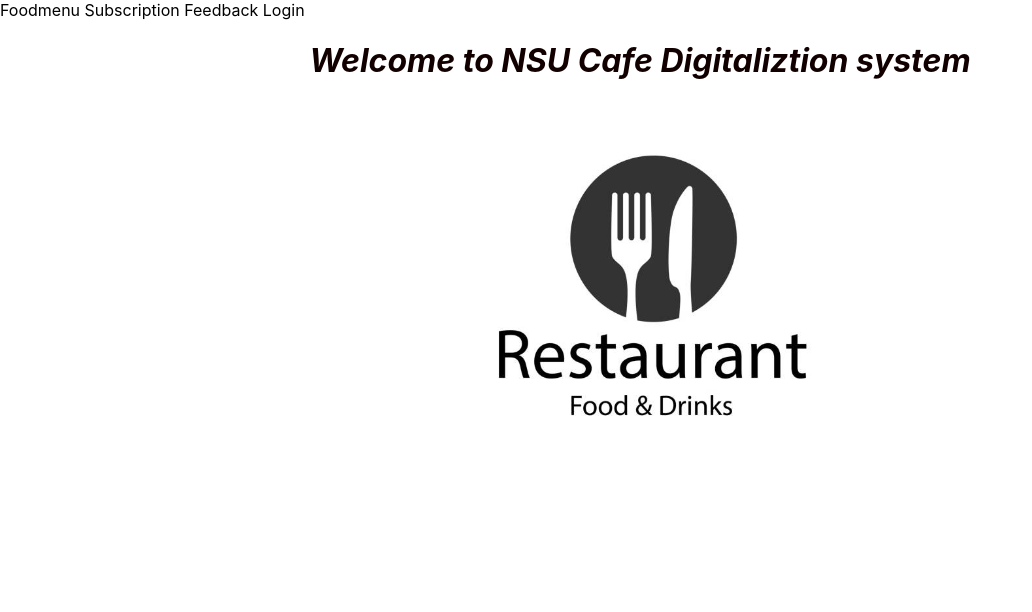
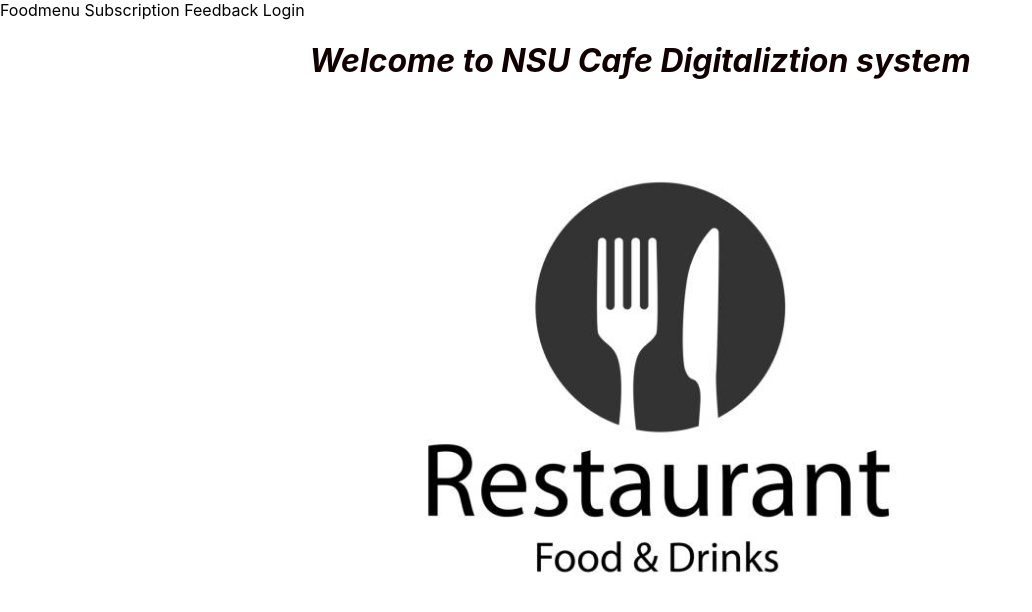
Before and after one commit to Tasfiul-Hedayet/NSU-Cafe-Website, a Next.js app: page / in a window 1280 px wide. Shown: the top 612 px of the page, without its empty margins (0-1032 px from the left). Built offline with nearby package versions, Linux system fonts and the light colour scheme.

Commit message:
new update

```diff
--- a/pages/index.js
+++ b/pages/index.js
@@ -1,8 +1,8 @@
-
 import Image from 'next/image';
 import styles from "../styles/index.module.css";
 
 function HomePage(){
+
     return (
         <>
             {/* link with home page  */}
@@ -11,14 +11,13 @@ function HomePage(){
             <a href="/feedback"> Feedback </a>
             <a href="/login"> Login </a>
 
-
             <div className={styles.name}>
             <h1> <i>Welcome to NSU Cafe Digitaliztion system </i></h1>
             </div>
 
 
             <div className = {styles.logo}>
-            <Image src = "/restaurant.jpg" width={400} height={400} />
+            <Image src = "/restaurant.jpg" width={600} height={600} />
             </div>
 
 
```
Also changed, not shown: 1 other file (tests, documents, lock files or other folders).
